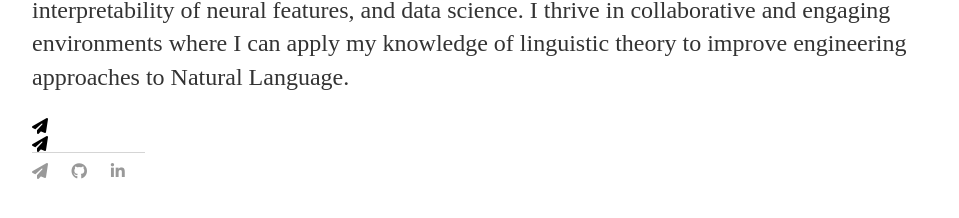
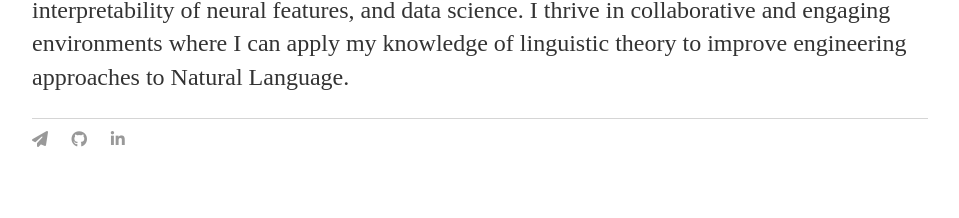
Before and after one commit to miateixeira/miateixeira.github.io, a Jekyll site: the page built from index.html, in a window 1280 px wide. Shown: the part 338-556 px from the top of the page, without its empty margins (160-1119 px from the left). Built offline with Jekyll 4.4.1, drawn with Linux system fonts in a browser that asks for light colours; nearby versions of some CDN libraries.

Commit message:
removed extraneous icon

```diff
--- a/_layouts/default.html
+++ b/_layouts/default.html
@@ -19,7 +19,6 @@
     </nav>
     <div class="container">
       {{ content }}
-      <i class="fa fa-paper-plane"</i>
     </div><!-- /.container -->
     <footer>
       <ul>
```
